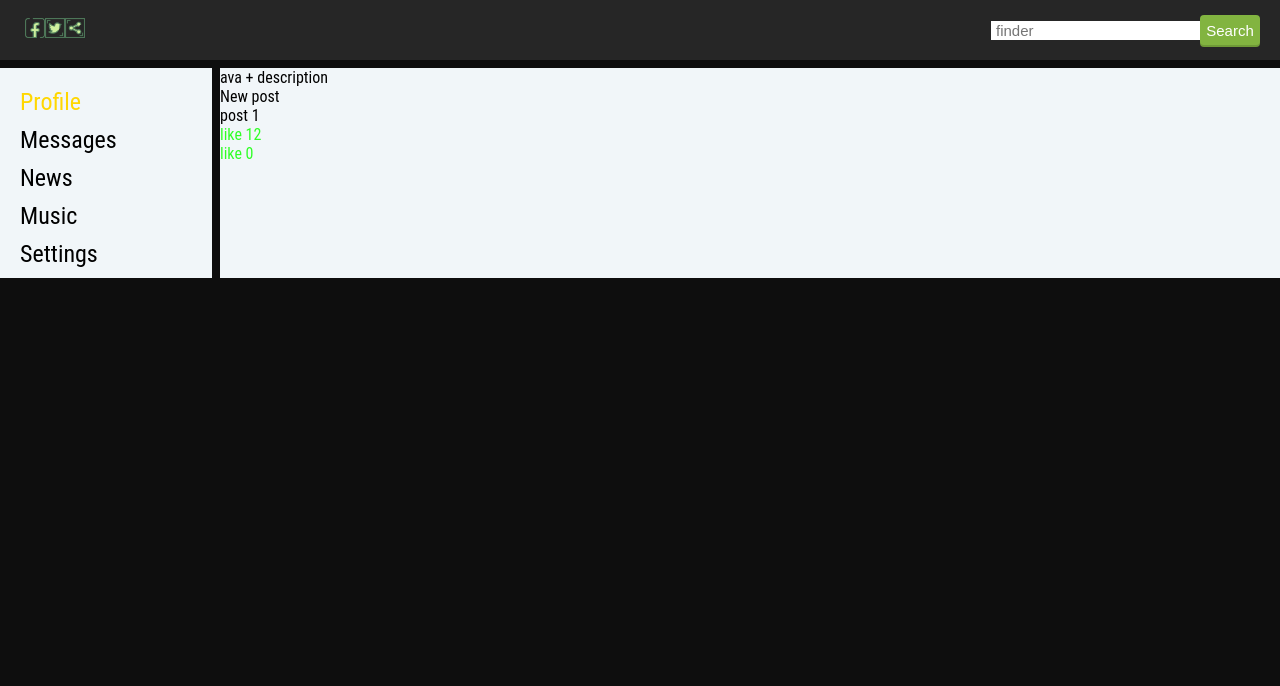
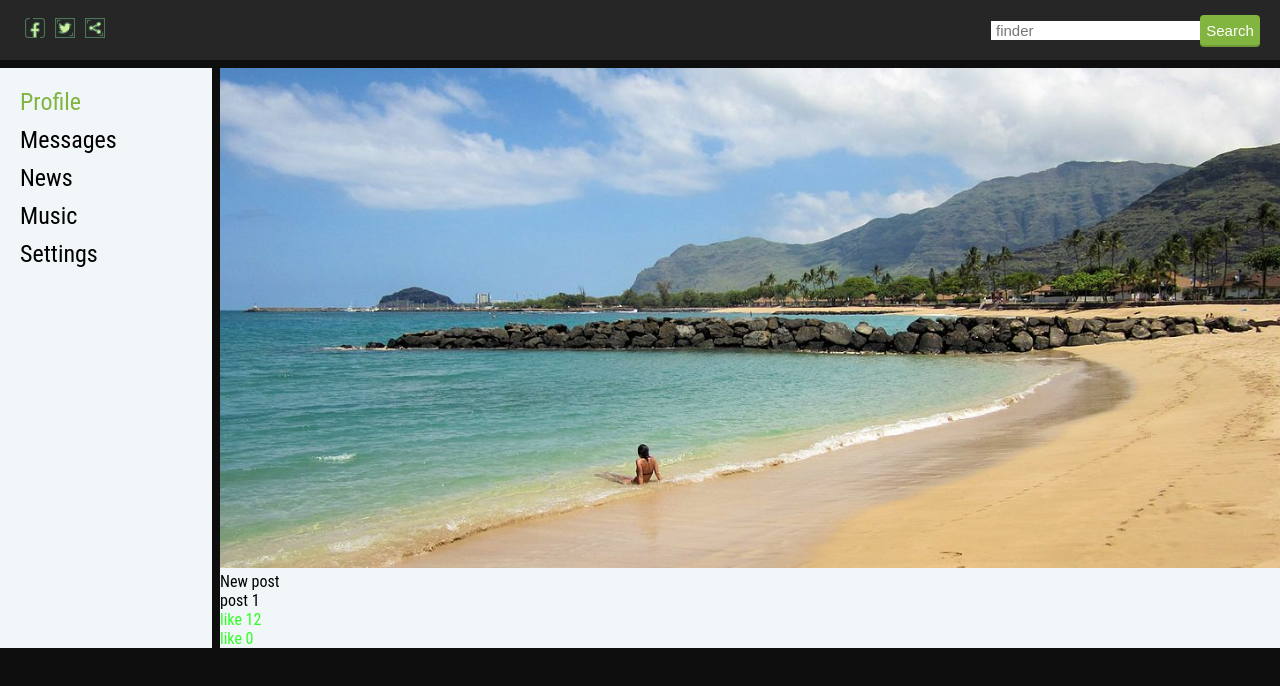
Before and after one commit to SlavaShensev/dew_1-reacte, a React (Create React App) app: page /profile in a window 1280 px wide. Shown: the top 686 px of the page. Built offline with nearby package versions, Linux system fonts and the light colour scheme.

Commit message:
'profile'

```diff
--- a/src/components/Header/Header.module.css
+++ b/src/components/Header/Header.module.css
@@ -24,6 +24,7 @@
 .logo_item {
     width: 20px;
     height: 20px;
+    margin-right: 10px;
 }
 
 /*@keyframes spin {*/
--- a/src/components/Navbar/Navbar.module.css
+++ b/src/components/Navbar/Navbar.module.css
@@ -17,9 +17,9 @@
 }
 
 .item a.active {
-    color: gold;
+    color: #82b440;
 }
 
 .item > a:hover{
-    color: gold;
+    color: #82b440;
 }
--- a/src/components/Profile/Profile.jsx
+++ b/src/components/Profile/Profile.jsx
@@ -1,16 +1,15 @@
 import React from "react";
-import s from './Profile.css';
+import p from './Profile.module.css';
 import MyPosts from "./MyPosts/MyPosts";
+import ProfileInfo from "./ProfileInfo/ProfileInfo";
+
 
 const Profile = () => {
     return (
         <div>
-            <div>
-                ava + description
-            </div>
+            <ProfileInfo/>
             <MyPosts/>
         </div>
-
     )
 };
 
--- /dev/null
+++ b/src/components/Profile/Profile.module.css
@@ -0,0 +1,7 @@
+.postBg {
+    width: 100%;
+    height: 100%;
+    max-height: 500px;
+    object-fit: cover;
+
+}
--- /dev/null
+++ b/src/components/Profile/ProfileInfo/ProfileInfo.jsx
@@ -0,0 +1,16 @@
+import React from "react";
+import Pr from "../Profile.module.css";
+import bg from "../../Static/bg/1200px-Pokai_Bucht_auf_Oahu.jpg";
+
+
+const ProfileInfo = () => {
+
+    return (
+        <div>
+            <img className={Pr.postBg} src={bg}/>
+        </div>
+
+    )
+};
+
+export default ProfileInfo;
```
Also changed, not shown: src/components/Profile/ProfileInfo/ProfileInfo.module.css (added), 1 other file (tests, documents, lock files or other folders).
